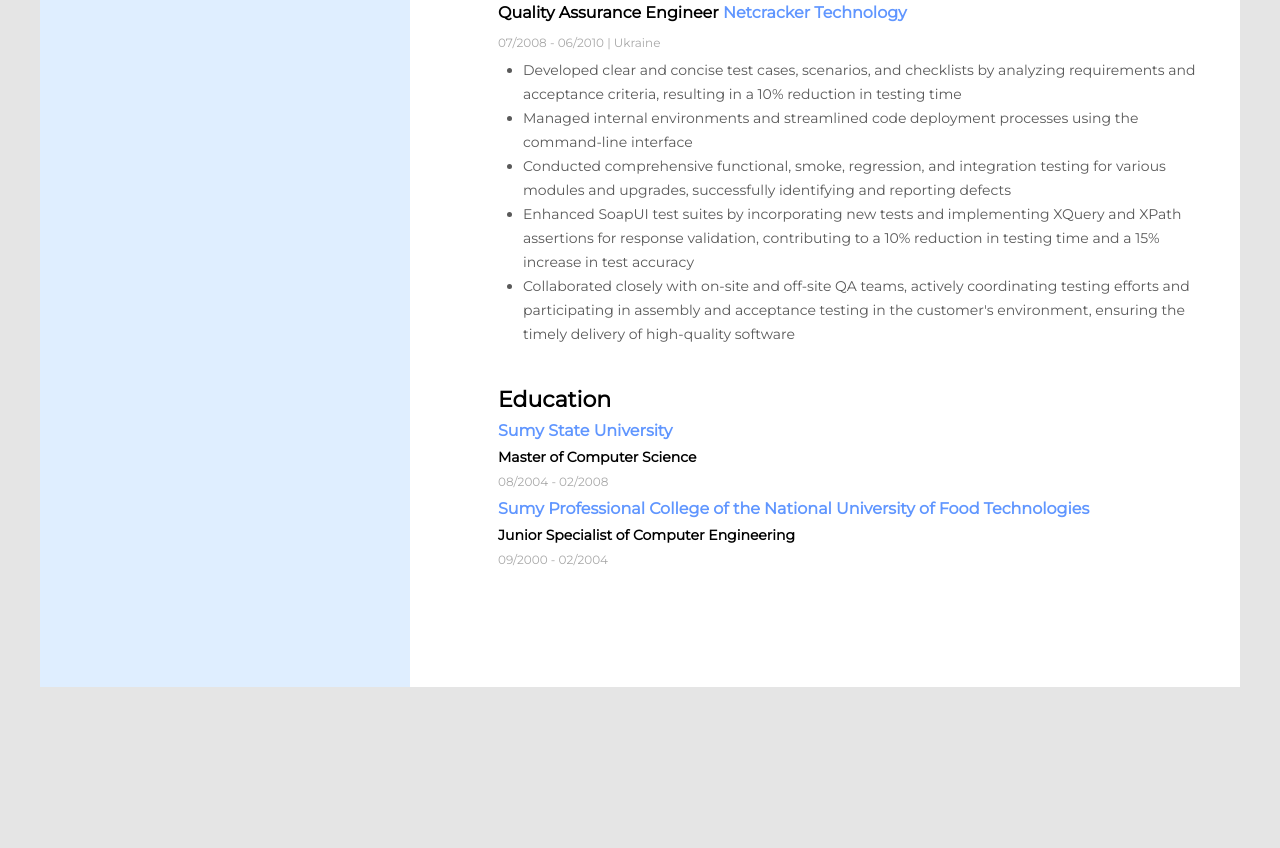
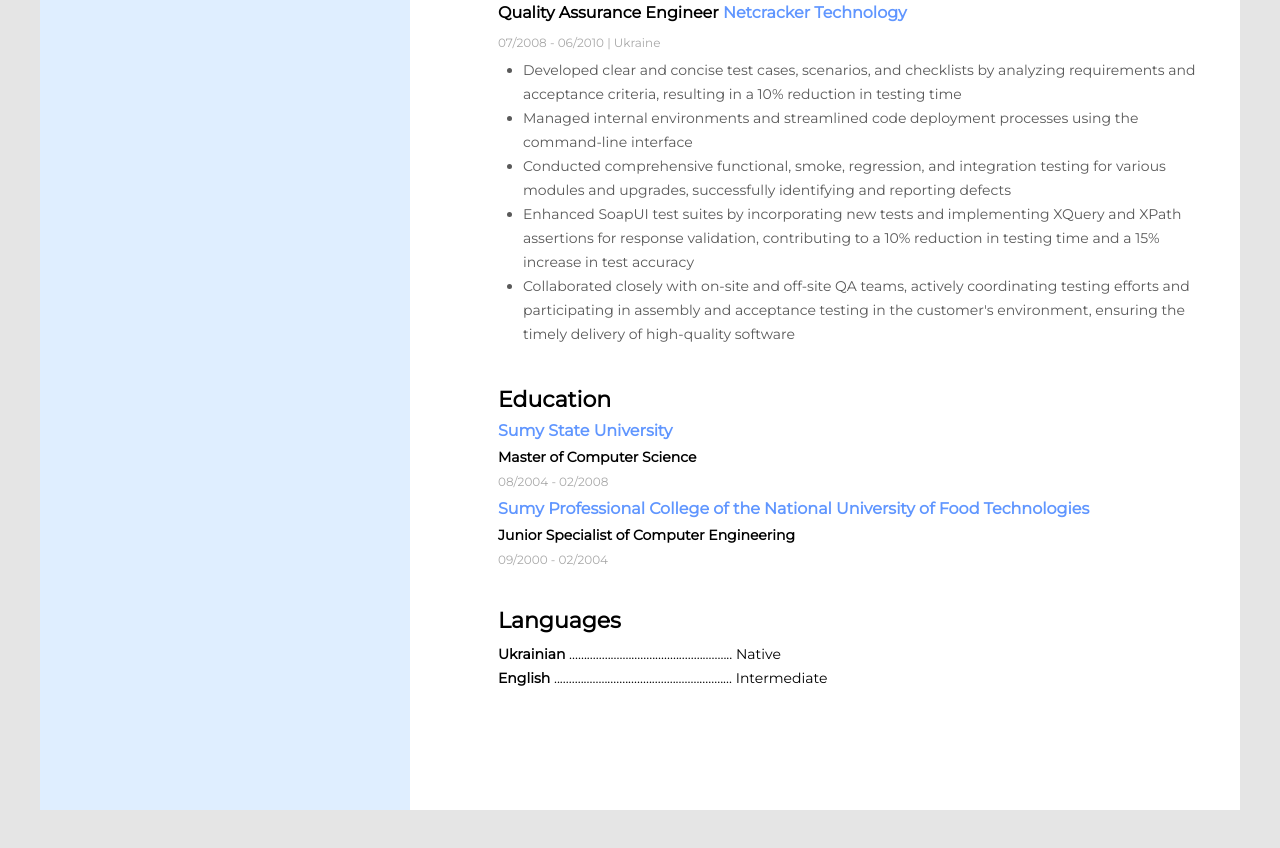
Before and after one commit to ieblokhin/Resume, a plain HTML site: page index.html in a window 1280 px wide. Shown: the part 1198-2046 px from the top of the page. Before the commit the page ends 1925 px from the top, so only its background shows below. Drawn offline with Linux system fonts and the light colour scheme.

Commit message:
add language

```diff
--- a/css/stylles.css
+++ b/css/stylles.css
@@ -65,10 +65,10 @@ body {
   font-size: 14px;
   line-height: 24px;
   color: #000000;
-  list-style: decimal;
+  list-style: disc;
 }
 .projects-list {
-  padding-left: 24px;
+  padding-left: 0px;
 }
 .projects-link {
   font-style: normal;
--- a/index.html
+++ b/index.html
@@ -207,6 +207,24 @@
             <p class="education-period">09/2000 - 02/2004</p>
           </div>
         </div>
+         <!-- Languages -->
+        <div class="projects-container">
+          <h3 class="content-titles">Languages</h3>
+          <div class="projects-list">
+            <h4 class="projects-items">
+              Ukrainian
+              <span class="projects-tech">
+                ....................................................... Native
+              </span>
+            </h4>
+           <h4 class="projects-items">
+              English
+              <span class="projects-tech">
+                ............................................................ Intermediate
+              </span>
+            </h4>
+          </div>
+        </div>
       </div>
       <!-- Sidebar -->
       <aside class="sidebar">
```
